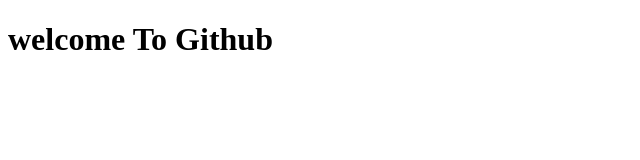
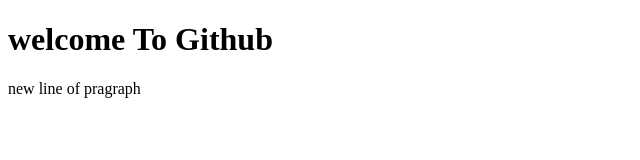
Before and after one commit to Boodhari/Careporject, a plain HTML site: page index.html in a window 1280 px wide. Shown: the whole page, without its empty margins (0-640 px from the left). Drawn offline with Linux system fonts and the light colour scheme.

Commit message:
new line of pragraph

```diff
--- a/index.html
+++ b/index.html
@@ -7,5 +7,6 @@
 </head>
 <body>
     <h1>welcome To Github</h1>
+    <p>new line of pragraph</p>
 </body>
 </html>
```
